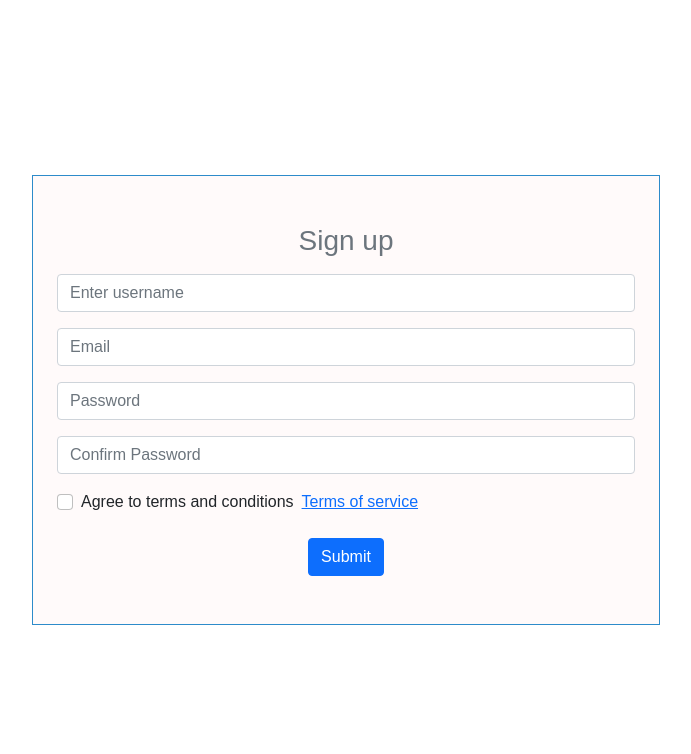
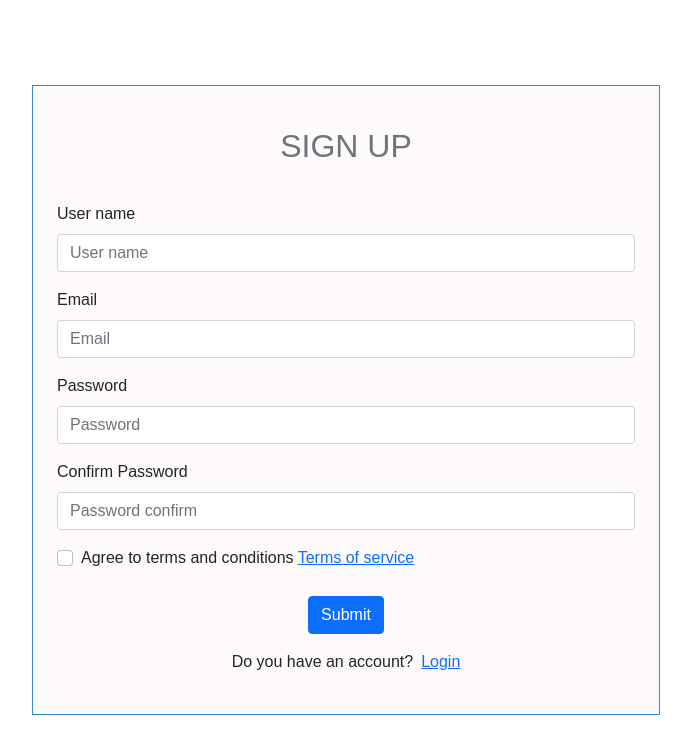
Before and after one commit to phongltv/app-react, a React (Create React App) app: page /signUp in a window 1280 px wide. Shown: the top 754 px of the page, without its empty margins (294-985 px from the left). Built offline with nearby package versions, Linux system fonts and the light colour scheme.

Commit message:
Register -v1

```diff
--- a/package.json
+++ b/package.json
@@ -17,6 +17,7 @@
     "react": "^18.1.0",
     "react-bootstrap": "^2.4.0",
     "react-dom": "^18.1.0",
+    "react-hook-form": "^7.31.3",
     "react-i18next": "^11.17.0",
     "react-router-dom": "^6.3.0",
     "react-scripts": "5.0.1",
--- a/src/Pages/Register/Register.scss
+++ b/src/Pages/Register/Register.scss
@@ -1,6 +1,14 @@
 .register{
     background-color: snow;
-    padding: 3rem 1.5rem ;
+    padding: 2rem 1.5rem ;
     font-family: sans-serif;
     border: 1px solid #2d8bca;
+    display: flex;
+    flex-direction: column;
 }
+.header{
+    font-size:2rem;
+    width:100%;
+    text-align: center;
+    margin-bottom: 2rem;
+}
--- a/src/Pages/Register/Register.tsx
+++ b/src/Pages/Register/Register.tsx
@@ -1,130 +1,117 @@
-import { Checkbox } from 'antd';
-import { useEffect, useState } from 'react';
+import { useEffect } from 'react';
 import { Button, Container, Form, } from 'react-bootstrap';
+import { useForm } from 'react-hook-form';
 import { Link } from 'react-router-dom';
 import "./Register.scss";
 function Register() {
-  type FormData = {
-    username: { value: string, error: boolean, message: string }
-    email: { value: string, error: boolean, message: string };
-    password: { value: string, error: boolean, message: string };
-    passwordConfirm: { value: string, error: boolean, message: string };
-  };
-  const [formValues, setFormValue] = useState({
-    username: { value: "", error: false, message: "" },
-    email: { value: "", error: false, message: "" },
-    password: { value: "", error: false, message: "" },
-    passwordConfirm: { value: "", error: false, message: "" }
-  } as FormData);
-  const [errors, setErrors] = useState({} as FormData);
-  const [isSubmited, setIsSubmited] = useState(false);
-  const [validated, setValidated] = useState(false)
 
-  const setFieldValue = (field: string, value: any) => {
-    setFormValue({
-      ...formValues,
-      [field]: value
-    })
+  const { Group, Label, Control, Check, Text } = { ...Form }
+  const { register, handleSubmit, formState, setValue } = useForm();
+
+  // useEffect(() => {
+  //   console.log(formState.errors)
+  // }, [formState]);
+
+  const onSubmit = (data: any) => {
+    console.log(data)
+
   }
-  const handleSubmit = (e: any) => {
-    e.preventDefault();
-    console.log(e)
-    const form = e.currentTarget;
-    if (form.checkValidity() === false) {
-      setErrors(validate(formValues));
-
-    }
-    setIsSubmited(true);
-    setValidated(true);
-  }
-  useEffect(() => {
-    console.log(formValues);
-    if (Object.keys(formValues).length === 0 && isSubmited) {
-      console.log(formValues)
-    }
-  }, [errors]);
-
-  const validate = (formData: FormData) => {
-    const error = {} as FormData;
-    let isError = false;
-    if (!formData.username.value) {
-      formData.username.message = "Username is required"
-      formData.username.error = true
-    }
-    else if (formData.username.value.length < 5) {
-      formData.username.message = "Username  < 5"
-      formData.username.error = true
-    }
-    else {
-      formData.username.message = ""
-      formData.username.error = false
-    }
-
-    setValidated(isError);
-    return error;
-  }
-
   return (
     <Container fluid className='d-flex flex-column justify-content-center align-items-center vh-100'>
-      <Form noValidate className="col-6 register" onSubmit={handleSubmit} validated={validated}>
-        <Form.Text className="text-center">
-          <h3 className='mb-3' > Sign up</h3> </Form.Text>
-        <Form.Group className="mb-3" controlId="userName">
-          <Form.Control type="text" placeholder="Enter username"
-            onChange={(event) => setFieldValue("username", event.target.value)}
-            value={formValues.username.value}
-            isInvalid={formValues.username.error && formValues.username.value === ""}
-
-          />
-          <Form.Control.Feedback type="invalid" className="error">
-            {formValues.username.message}   {!!formValues.username.error}
-          </Form.Control.Feedback>
-        </Form.Group>
-
-        <Form.Group className="mb-3" controlId="formEmail">
-          <Form.Control className='registerInput' type="email" placeholder="Email"
-            onChange={(event) => setFieldValue("email", event.target.value)}
-
-
-          />
-          <Form.Control.Feedback type="invalid" className="error">
-          </Form.Control.Feedback>
-        </Form.Group>
-
-        <Form.Group className="mb-3" controlId="formPassword">
-          <Form.Control className='registerInput' type="password" placeholder="Password"
-            onChange={(event) => setFieldValue("password", event.target.value)}
-            // value={formValues.password}
-            // isInvalid={!!errors.password}
-            required />
-          <Form.Control.Feedback type="invalid">
-            {/* {errors.password} */}
-          </Form.Control.Feedback>
-        </Form.Group>
-
-        <Form.Group className="mb-3" controlId="formConfirmPassword">
-          <Form.Control className='registerInput' type="password" placeholder="Confirm Password"
-            onChange={(event) => setFieldValue("passwordConfirm", event.target.value)}
-            required />
-          <Form.Control.Feedback type="invalid">
-          </Form.Control.Feedback>
-        </Form.Group>
-
-        <Form.Group className="mb-3 d-md-flex gap-2" controlId="formCheckbox">
-          <Form.Check
+      <Form noValidate onSubmit={handleSubmit(onSubmit)} className="register col-6" validated={formState.isValid}>
+        <Text className='header center'>SIGN UP </Text>
+        <Group className='mb-3'>
+          <Label>User name</Label>
+          <Control type="text" placeholder="User name" {...register("userName", {
+            required: {
+              value: true,
+              message: "You must specify your first name before moving forward"
+            },
+            pattern: {
+              value: /^[a-zA-Z]+$/,
+              message: "That's not a valid name where I come from..."
+            }
+          })}
+            isInvalid={formState.errors.userName} />
+          <Control.Feedback type="invalid"  >
+            {formState.errors?.userName?.message}
+          </Control.Feedback>
+        </Group>
+        <Group className='mb-3'>
+          <Label>Email</Label>
+          <Control type="text" placeholder="Email" {...register("email", {
+            required: {
+              value: true,
+              message: "required"
+            },
+            pattern: {
+              value: /^[\w-\.]+@([\w-]+\.)+[\w-]{2,4}$/g,
+              message: "That's not a valid name where I come from..."
+            }
+          })}
+            isInvalid={formState.errors.email} />
+          <Control.Feedback type="invalid"  >
+            {formState.errors?.email?.message}
+          </Control.Feedback>
+        </Group>
+        <Group className='mb-3'>
+          <Label>Password</Label>
+          <Control type="password" placeholder="Password" {...register("password", {
+            required: {
+              value: true,
+              message: "Required"
+            },
+            pattern: {
+              value: /^[a-zA-Z]+$/,
+              message: "That's not a valid name where I come from..."
+            }
+          })}
+            isInvalid={formState.errors.password} />
+          <Control.Feedback type="invalid"  >
+            {formState.errors?.password?.message}
+          </Control.Feedback>
+        </Group>
+        <Group className='mb-3'>
+          <Label>Confirm Password</Label>
+          <Control type="password" placeholder="Password confirm" {...register("passwordConfirm", {
+            required: {
+              value: true,
+              message: "Required"
+            },
+            pattern: {
+              value: /^[a-zA-Z]+$/,
+              message: "That's not a valid name where I come from..."
+            },
+          })}
+            isInvalid={formState.errors.passwordConfirm} />
+          <Control.Feedback type="invalid"  >
+            {formState.errors?.passwordConfirm?.message}
+          </Control.Feedback>
+        </Group>
+        <Group className="mb-3 d-md-flex gap-2" >
+          <Check
+            {...register("checkbox", { required: { value: true, message: "Required" } })}
             required
-            label="Agree to terms and conditions"
+            label={<Label> Agree to terms and conditions <Link to="/signIn">Terms of service</Link></Label>}
             feedback="You must agree before submitting."
             feedbackType="invalid"
+            isInvalid={formState.errors.checkbox}
           />
-          <Form.Label ><Link to="/signIn">Terms of service</Link></Form.Label>
-        </Form.Group>
+          <Label ></Label>
+          <Control.Feedback type="invalid">
+            You must agree before submitting.
+          </Control.Feedback>
+        </Group>
 
-        <Form.Group className="d-flex justify-content-center">
+        <Group className="d-flex justify-content-center">
           <Button className="registerButton" type="submit">
             Submit
           </Button>
-        </Form.Group>
+        </Group>
+        <Group className='d-flex justify-content-center gap-2 mt-3'>
+          <Label>Do you have an account? </Label>
+          <Label ><Link to="/signIn">Login</Link></Label>
+        </Group>
       </Form>
     </Container >
   );
```
Also changed, not shown: 1 other file (tests, documents, lock files or other folders).
